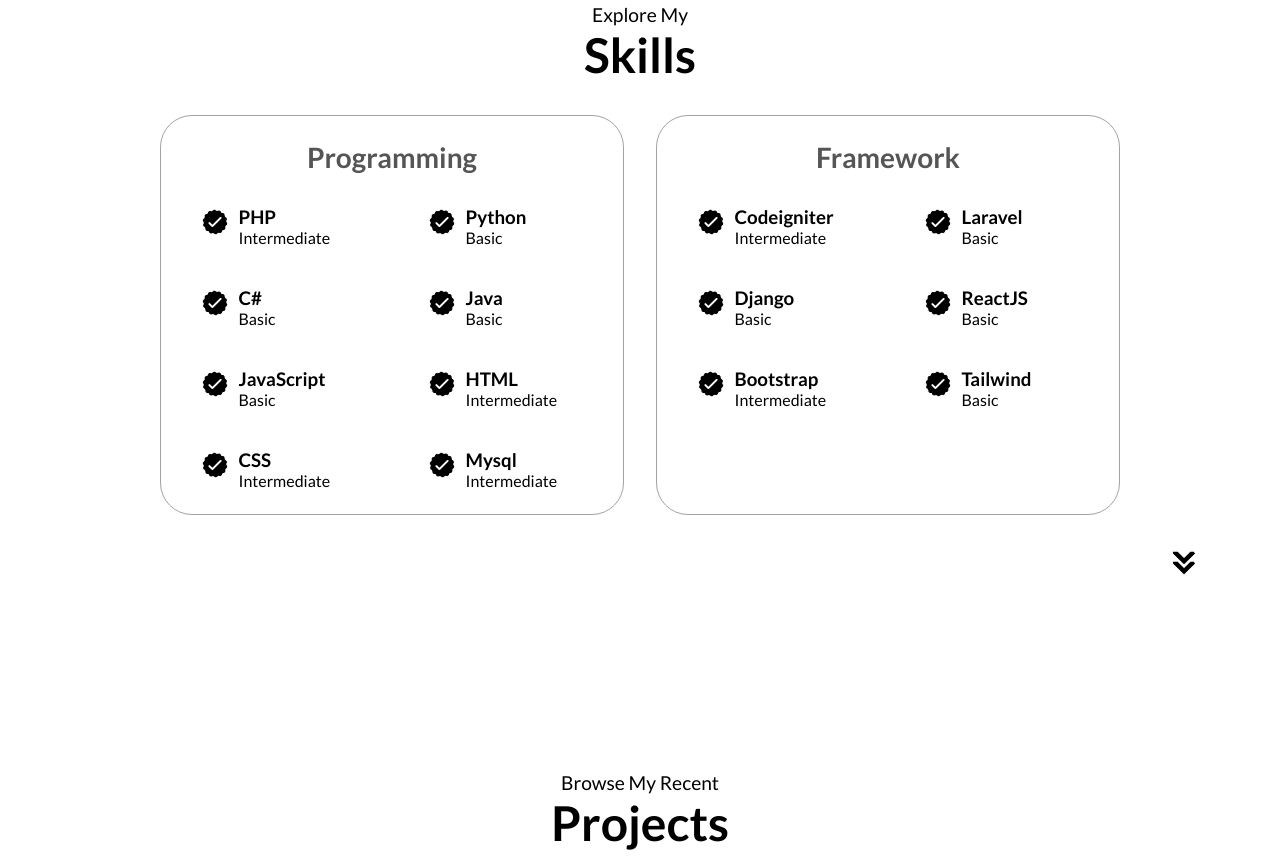
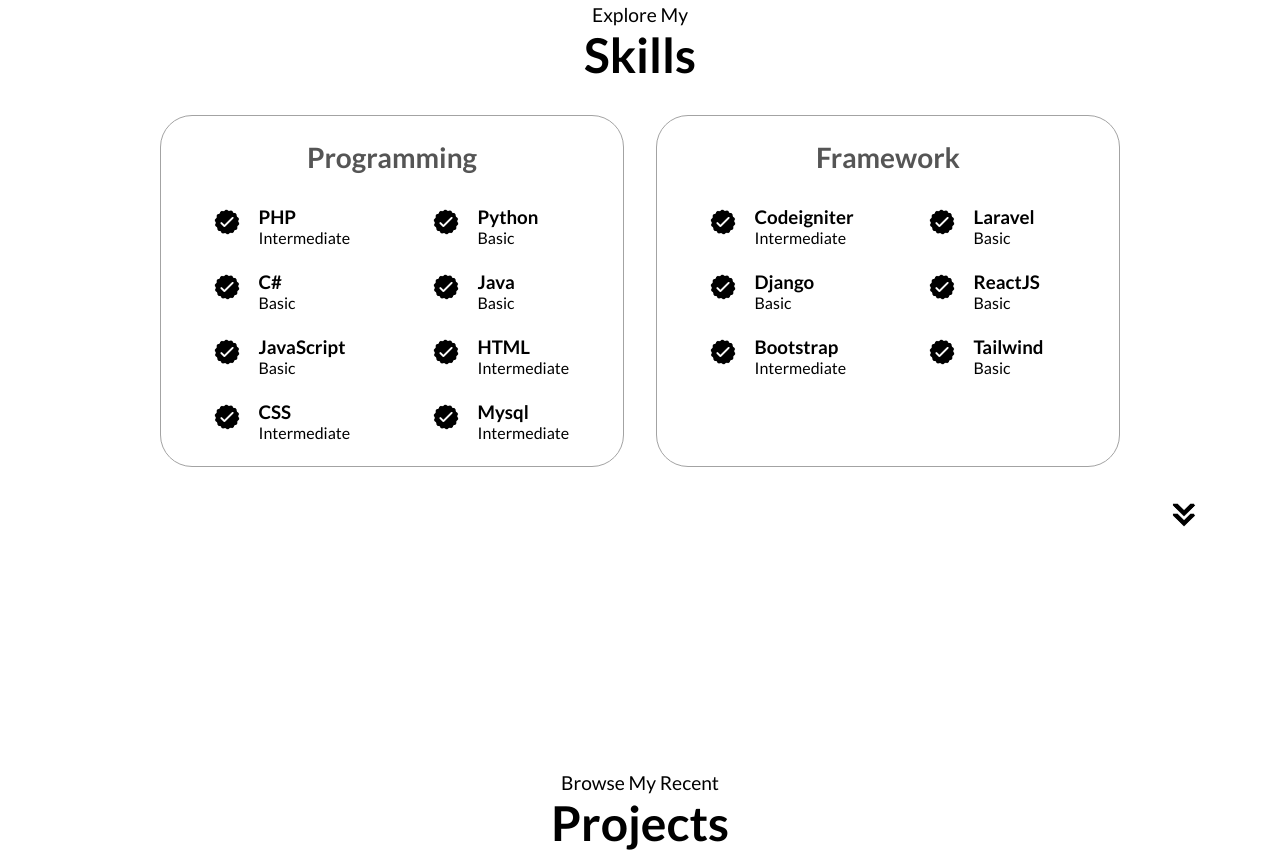
Before and after one commit to rizkitaufiq/rizkitaufiq.github.io, a plain HTML site: page index.html in a window 1280 px wide. Shown: the part 1693-2560 px from the top of the page. Drawn offline with Linux system fonts and the light colour scheme.

Commit message:
update skills section(index): resize article css

```diff
--- a/css/style.css
+++ b/css/style.css
@@ -353,15 +353,15 @@ section{
     text-align: initial;
     flex-wrap: wrap;
     flex-direction: row;
-    gap: 2.5rem;
+    gap: 1.5rem;
     justify-content: space-around;
 }
 
 article{
     display: flex;
-    width: 10rem;
+    width: 9rem;
     justify-content: flex-start;
-    gap: 0.5rem;
+    gap: 1rem;
 }
 
 article .icon{
--- a/index.html
+++ b/index.html
@@ -34,7 +34,7 @@
             </div>
             <div class="menu-links">
                 <li><a href="#about" onclick="toggleMenu()">About</a></li>
-                <li><a href="#Skills" onclick="toggleMenu()">Skills</a></li>
+                <li><a href="#skills" onclick="toggleMenu()">Skills</a></li>
                 <li><a href="#projects" onclick="toggleMenu()">Projects</a></li>
                 <li><a href="#contact" onclick="toggleMenu()">Contact</a></li>
             </div>
```
